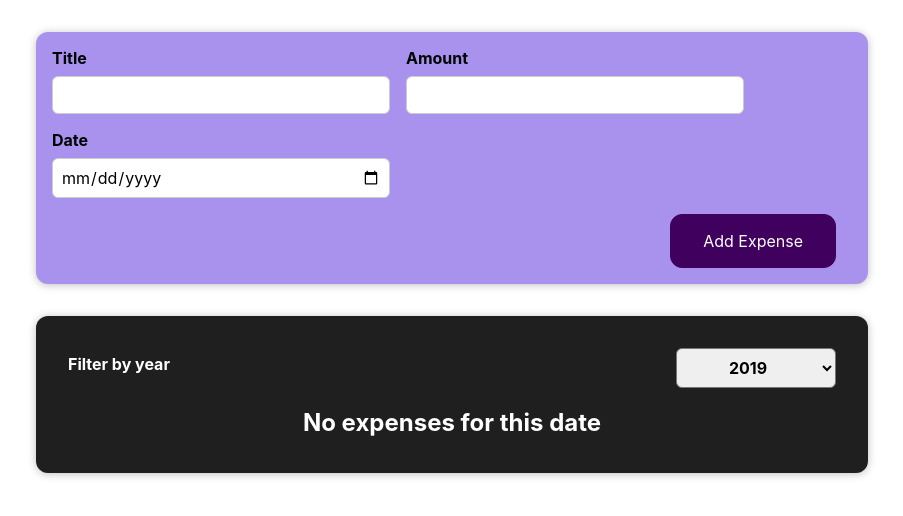
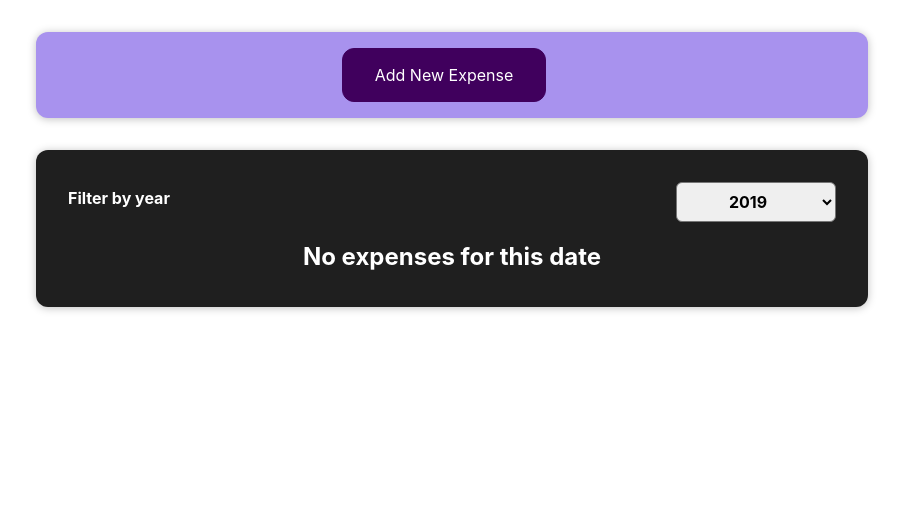
Before and after one commit to Pilar-SP/react-complete-guide, a React (Create React App) app: page / in a window 1280 px wide. Shown: the top 516 px of the page, without its empty margins (188-1091 px from the left). Built offline with nearby package versions, Linux system fonts and the light colour scheme.

Commit message:
Conditional rendering of components

```diff
--- a/src/components/NewExpense/ExpenseForm.js
+++ b/src/components/NewExpense/ExpenseForm.js
@@ -68,7 +68,9 @@ const ExpenseForm = (props) => {
         </div>
       </div>
       <div className="new-expense__actions">
-        {/* <button type="button">Cancel</button> */}
+        <button type="button" onClick={props.onClick}>
+          Cancel
+        </button>
         <button type="submit">Add Expense</button>
       </div>
     </form>
--- a/src/components/NewExpense/NewExpense.js
+++ b/src/components/NewExpense/NewExpense.js
@@ -1,9 +1,19 @@
-import React from "react";
+import React, { useState } from "react";
 import ExpenseForm from "./ExpenseForm";
 
 import "./NewExpense.css";
 
 const NewExpense = (props) => {
+  const [isFormOpen, setIsFormOpen] = useState(false);
+
+  const expandIsFormOpen = () => {
+    setIsFormOpen(true);
+  };
+
+  const cancelIsFormOpen = () => {
+    setIsFormOpen(false);
+  };
+
   const saveExpenseDataHandler = (enteredExpenseData) => {
     const expenseData = {
       ...enteredExpenseData,
@@ -14,8 +24,17 @@ const NewExpense = (props) => {
 
   return (
     <div className="new-expense">
-      {/* onSaveExpenseData will be the props to use in the child component ExpenseForm to access the function passed (saveExpenseDataHandler) */}
-      <ExpenseForm onSaveExpenseData={saveExpenseDataHandler} />
+      {!isFormOpen && (
+        <button type="button" onClick={expandIsFormOpen}>
+          Add New Expense
+        </button>
+      )}
+      {isFormOpen && (
+        <ExpenseForm
+          onSaveExpenseData={saveExpenseDataHandler}
+          onClick={cancelIsFormOpen}
+        />
+      )}
     </div>
   );
 };
```
